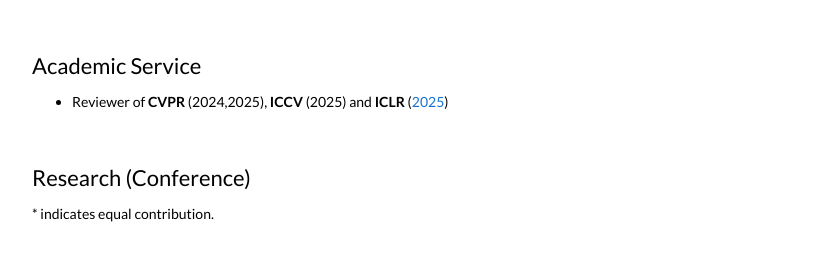
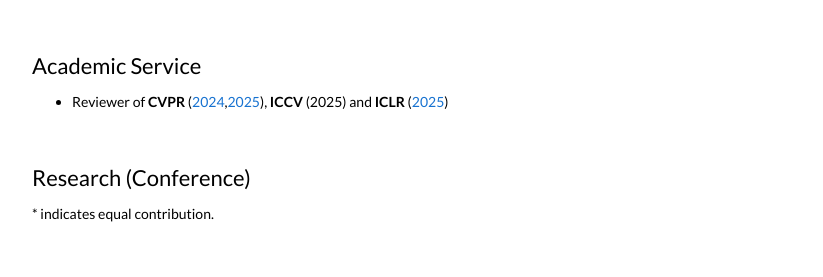
Before and after one commit to donggoo-jung/donggoo-jung.github.io, a Jekyll site: the page built from _posts/2025-03-01-3dgaussians.markdown, in a window 1280 px wide. Shown: the part 574-851 px from the top of the page, without its empty margins (228-1051 px from the left). Built offline with Jekyll 4.4.1, drawn with Linux system fonts in a browser that asks for light colours; part of the change alters nothing that is shown.

```diff
--- a/_layouts/default.html
+++ b/_layouts/default.html
@@ -86,7 +86,7 @@
             <td style="padding:2.5%;width:100%;vertical-align:middle">
               <h2>Academic Service</h2>
               <ul>
-                <li>Reviewer of <b>CVPR</b> (2024,2025), <b>ICCV</b> (2025) and <b>ICLR</b> (<a href='https://iclr.cc/Conferences/2025/ProgramCommittee'>2025</a>)</li>
+                <li>Reviewer of <b>CVPR</b> (<a href='https://cvpr.thecvf.com/Conferences/2024/ProgramCommittee'>2024</a>,<a href='https://cvpr.thecvf.com/Conferences/2025/ProgramCommittee'>2025</a>), <b>ICCV</b> (2025) and <b>ICLR</b> (<a href='https://iclr.cc/Conferences/2025/ProgramCommittee'>2025</a>)</li>
               </ul>
             </td>
           </tr>
```
